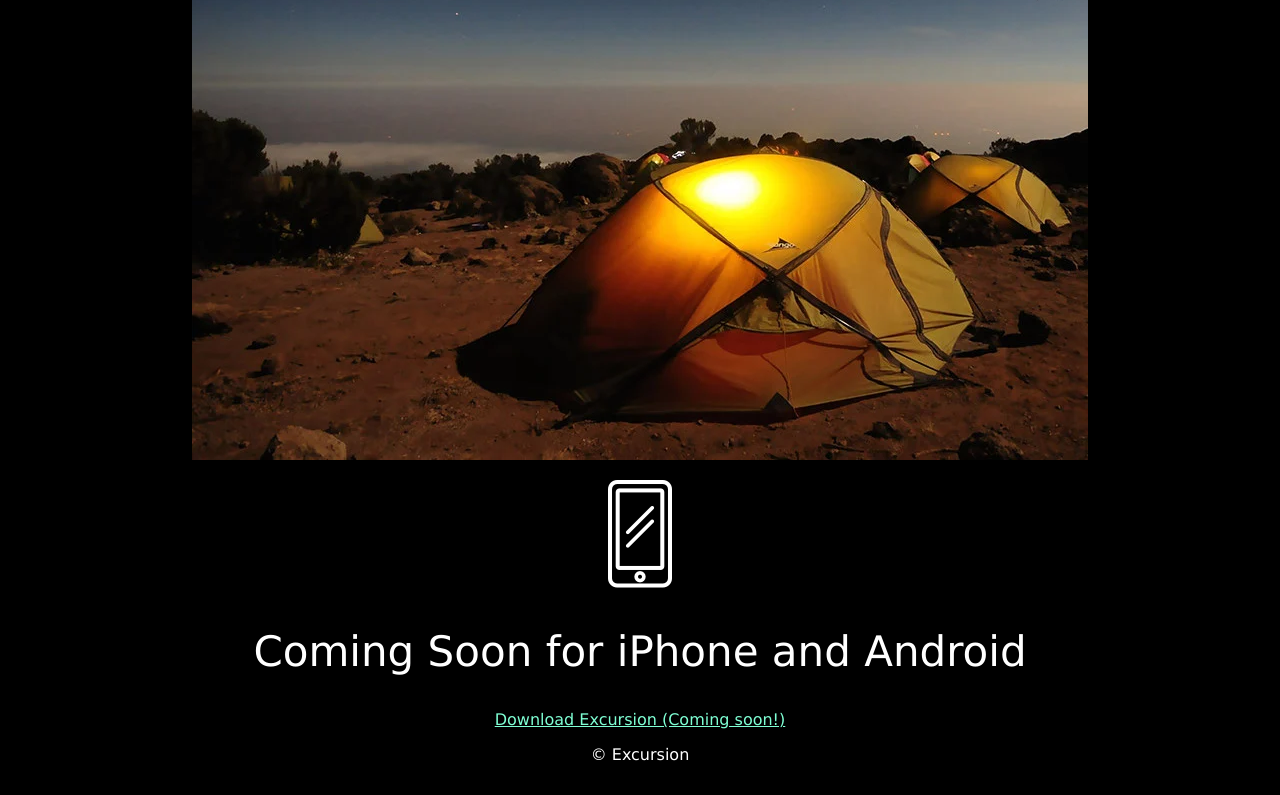
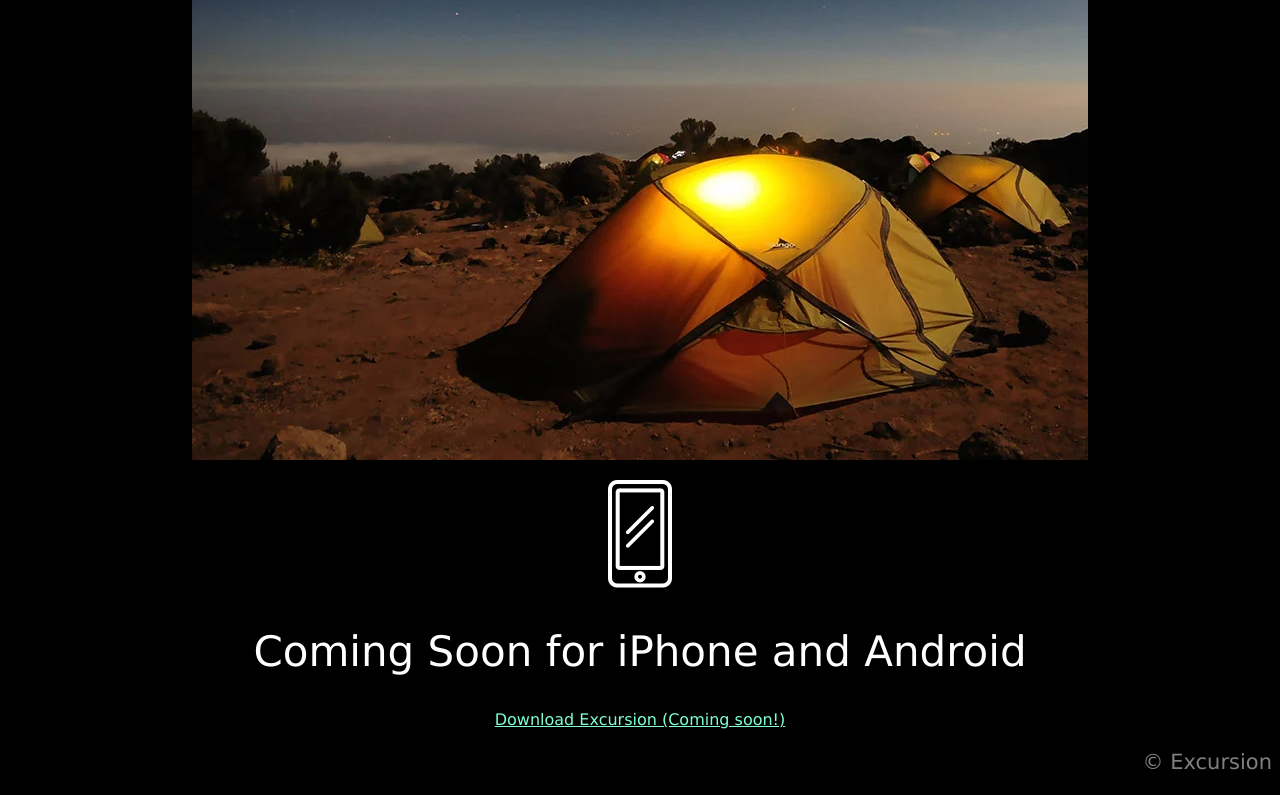
Before and after one commit to SJThms/Excursion, a plain HTML site: page index.html in a window 1280 px wide. Shown: the part 1115-1910 px from the top of the page. Drawn offline with Linux system fonts and the light colour scheme.

Commit message:
Changed footer to paragraph.

```diff
--- a/index.html
+++ b/index.html
@@ -43,11 +43,13 @@
                 </p>
             </section>
 
+            <section>
+                <p class="footer_text">&copy Excursion </p>
+            </section>
+
         </main>
 
-        <footer>
-            <p>&copy Excursion </p>
-        </footer>
+
 
 
 
```
